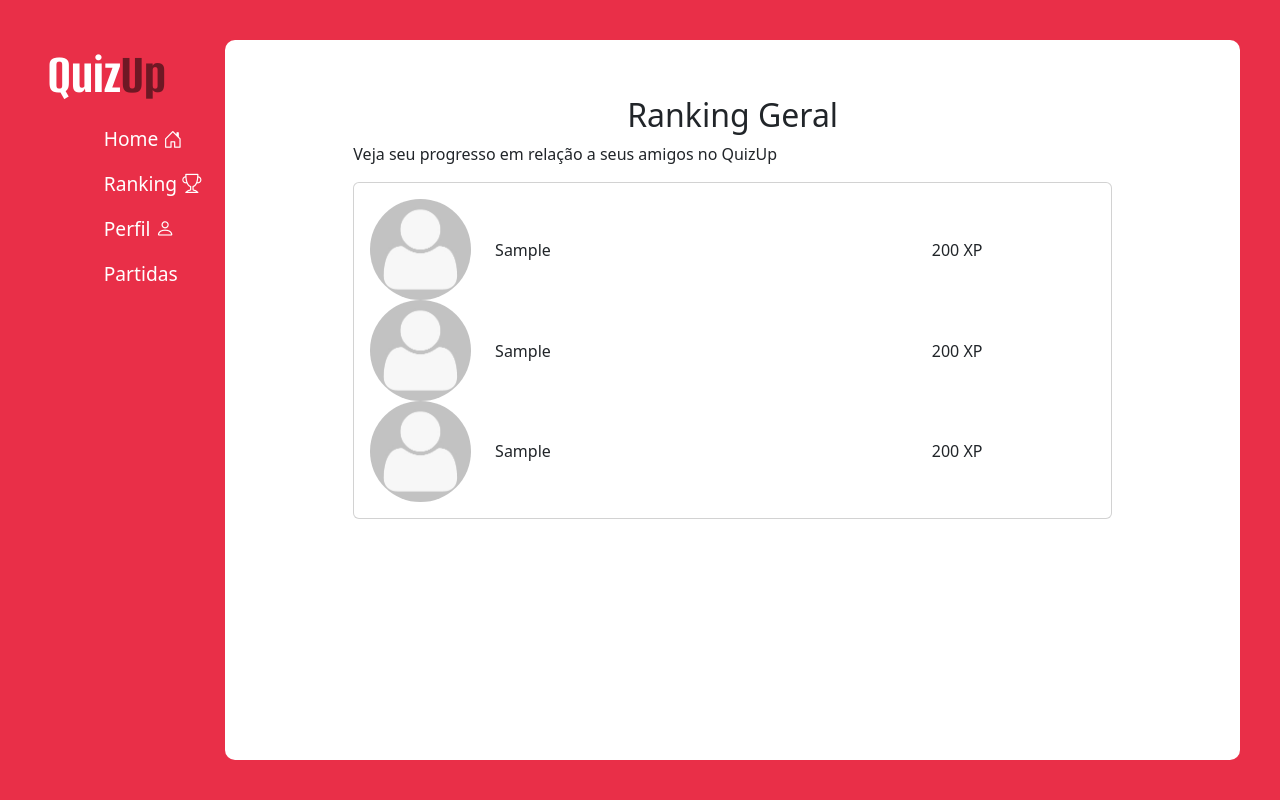
After one commit to HPedroSilva/quizup, a Django app: page /ranking in a window 1280 px wide. The commit adds this page. Run offline with Django 4.2, Linux system fonts and the light colour scheme; the visitor is signed in with stand-in values (Sample User, id 1).

Commit message:
Implementação parcial da tela de  ranking.

```diff
--- a/mainApp/templates/base_navbar.html
+++ b/mainApp/templates/base_navbar.html
@@ -22,13 +22,13 @@
         <div class="col-md-2">
             {% block navbar %}
                 <nav class="nav navb flex-column">
-                    <h1 class="quizup">Quiz<span>Up</span></h1>
+                    <a href="{% url 'mainapp:home' %}" class="align-self-center"><h1 class="quizup">Quiz<span>Up</span></h1></a>
                     <ul class="navbar-nav">
                         <li class="nav-item">
                             <a class="nav-link" href="{% url 'mainapp:home' %}">Home <i class="bi bi-house-door"></i></a>
                         </li>
                         <li class="nav-item">
-                            <a class="nav-link" href="#">Ranking <i class="bi bi-trophy"></i></a>
+                            <a class="nav-link" href="{% url 'mainapp:ranking' %}">Ranking <i class="bi bi-trophy"></i></a>
                         </li>
                         <li class="nav-item">
                             <a class="nav-link" href="{% url 'mainapp:user_profile' request.user.username %}">Perfil <i class="bi bi-person"></i></a>
--- /dev/null
+++ b/mainApp/templates/ranking.html
@@ -0,0 +1,55 @@
+{% extends "base_navbar.html" %}
+
+{% load static %}
+
+{% block statics %}
+    {{ block.super }}
+{% endblock statics %}
+
+{% block box_board %}
+    <div class="row row-cols-1">
+        <div class="col">
+            <div class="">
+                <h2 class="text-center">Ranking Geral</h2>
+                <p>Veja seu progresso em relação a seus amigos no QuizUp</p>
+                <div class="info-box card">
+                    <div class="card-body" id="users-box">
+                        {% comment %} {% for user in  %} {% endcomment %}
+                            <div class="row player-box align-items-center">
+                                <div class="col-md-2 player-img">
+                                    <div>
+                                        <img class="img-fluid rounded-circle" src="{% static 'mainApp/img/user-default.jpg' %}" alt="">
+                                    </div>
+                                </div>
+                                <div class="col-md-7 player-name">{% if user.first_name %}{{ user.first_name }}{% else %}{{ user }}{% endif %}</div>
+                                <div class="col-md-3 player-score">200 XP</div>
+                            </div>
+                            <div class="row player-box align-items-center">
+                                <div class="col-md-2 player-img">
+                                    <div>
+                                        <img class="img-fluid rounded-circle" src="{% static 'mainApp/img/user-default.jpg' %}" alt="">
+                                    </div>
+                                </div>
+                                <div class="col-md-7 player-name">{% if user.first_name %}{{ user.first_name }}{% else %}{{ user }}{% endif %}</div>
+                                <div class="col-md-3 player-score">200 XP</div>
+                            </div>
+                            <div class="row player-box align-items-center">
+                                <div class="col-md-2 player-img">
+                                    <div>
+                                        <img class="img-fluid rounded-circle" src="{% static 'mainApp/img/user-default.jpg' %}" alt="">
+                                    </div>
+                                </div>
+                                <div class="col-md-7 player-name">{% if user.first_name %}{{ user.first_name }}{% else %}{{ user }}{% endif %}</div>
+                                <div class="col-md-3 player-score">200 XP</div>
+                            </div>
+                        {% comment %} {% endfor %} {% endcomment %}
+                    </div>
+                </div>
+            </div>
+        </div>
+    </div>
+{% endblock box_board %}
+
+{% block content %}
+    {{ block.super }} {# Importação do conteudo do bloco content do template base, que vem com o bloco box_board vazio, mas posicionado dentro de content #}
+{% endblock content %}
--- a/mainApp/urls.py
+++ b/mainApp/urls.py
@@ -11,4 +11,5 @@ urlpatterns = [
     path("user-matches/", views.UserMatchesView.as_view(), name="user_matches"),
     path("import-questions/", views.ImportQuestionsView.as_view(), name="import_questions"),
     path("profile/<str:username>", views.UserProfileView.as_view(), name="user_profile"),
+    path("ranking", views.RankingView.as_view(), name="ranking"),
 ]
--- a/mainApp/views.py
+++ b/mainApp/views.py
@@ -172,3 +172,6 @@ class ImportQuestionsView(LoginRequiredMixin, UserPassesTestMixin, FormView):
 class UserProfileView(LoginRequiredMixin, TemplateView):
     model = User
     template_name = "user_profile.html"
+
+class RankingView(LoginRequiredMixin, TemplateView):
+    template_name = "ranking.html"
```
